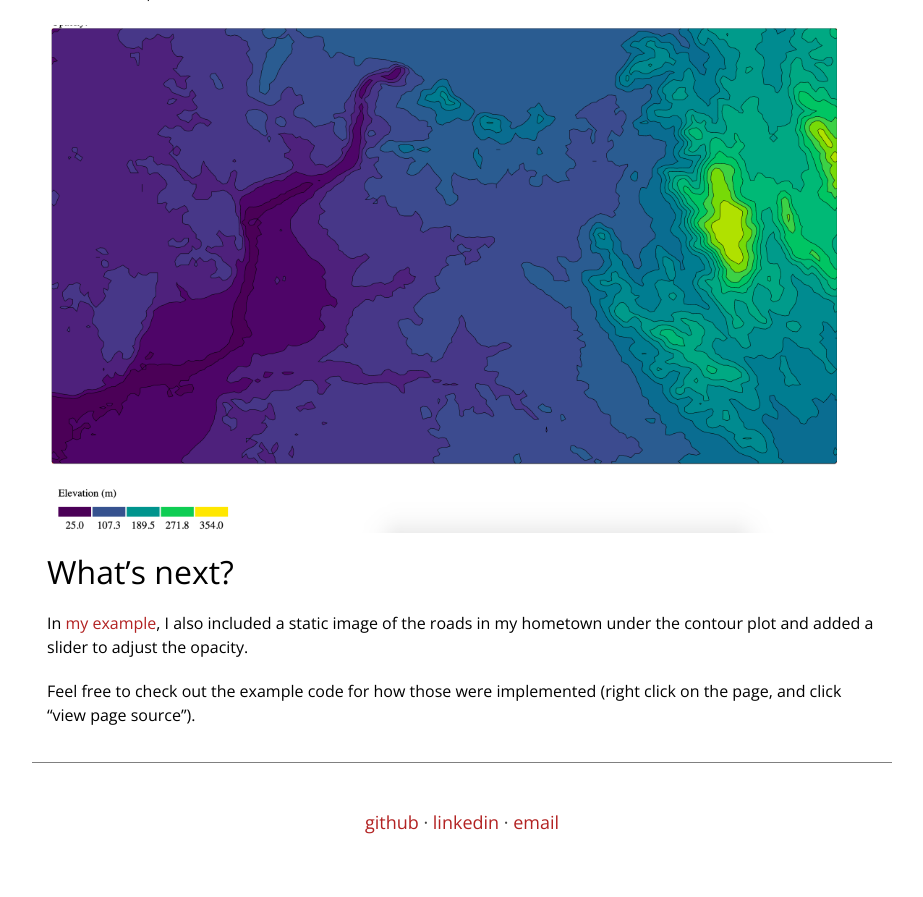
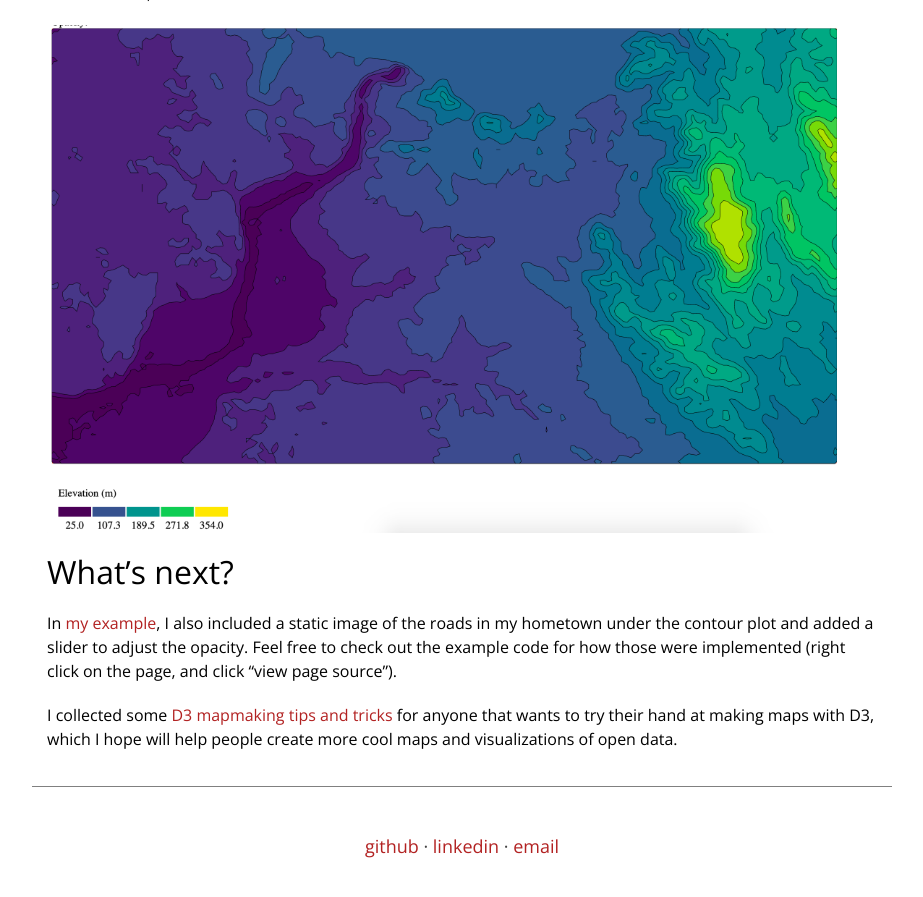
Before and after one commit to yangdanny97/yangdanny97.github.io, a Jekyll site: the page built from _posts/2020-11-26-D3-elevations.md, in a window 1280 px wide and 900 px high, scrolled down 4819 px. Shown: the top 897 px of the window, without its empty margins (178-1101 px from the left). Built offline with Jekyll 4.4.1, drawn with Linux system fonts in a browser that asks for light colours; before the commit the page ends 5695 px from its top, so only the background shows below that; some of the changed text lies outside the part shown.

Commit message:
add some links

```diff
--- a/_posts/2020-11-26-D3-elevations.md
+++ b/_posts/2020-11-26-D3-elevations.md
@@ -1,12 +1,12 @@
 ---
 layout: post
 title: "Elevation Contour Plots With D3"
-description: "How to map elevation contours using D3"
+description: "How to map topography contours using D3"
 date: 2020-11-26
 category: "Technical"
 ---
 
-Creating topography and elevation maps in D3 is challenging due to the availability and format of the data. Most city or county open data websites do not provide elevation data, and unlike other mapping data, elevation data is usually not in GeoJSON or TopoJSON format.
+Creating contour plots of elevation and topography in D3 is challenging due to the availability and format of the data. Most city or county open data websites do not provide topographical data and, when it's present, elevation data is usually not in GeoJSON or TopoJSON format (unlike many other mapping data sources).
 
 In this post, I'll show how to acquire elevation data and visualize it as a contour plot in D3. As an example, I used this technique to [visualize the topography of my hometown](https://yangdanny97.github.io/misc/elevation/).
 
@@ -140,6 +140,6 @@ And with that, we're done! The final outcome should look like this:
 
 ## What's next?
 
-In [my example](https://yangdanny97.github.io/misc/elevation/), I also included a static image of the roads in my hometown under the contour plot and added a slider to adjust the opacity.
+In [my example](https://yangdanny97.github.io/misc/elevation/), I also included a static image of the roads in my hometown under the contour plot and added a slider to adjust the opacity. Feel free to check out the example code for how those were implemented (right click on the page, and click "view page source").
 
-Feel free to check out the example code for how those were implemented (right click on the page, and click "view page source").
+I collected some [D3 mapmaking tips and tricks](https://yangdanny97.github.io/blog/2019/08/24/D3-Mapmaking-Tips) for anyone that wants to try their hand at making maps with D3, which I hope will help people create more cool maps and visualizations of open data.
```
Also changed, not shown: _posts/2019-03-19-Compilers-1.md (+2 -0 lines), _posts/2019-05-26-compilers-2.md (+2 -0 lines), _posts/2019-08-25-D3-Mapping-SF-Building-Ages.md (+3 -1 lines), _posts/2020-01-02-drought-map.md (+2 -0 lines).
